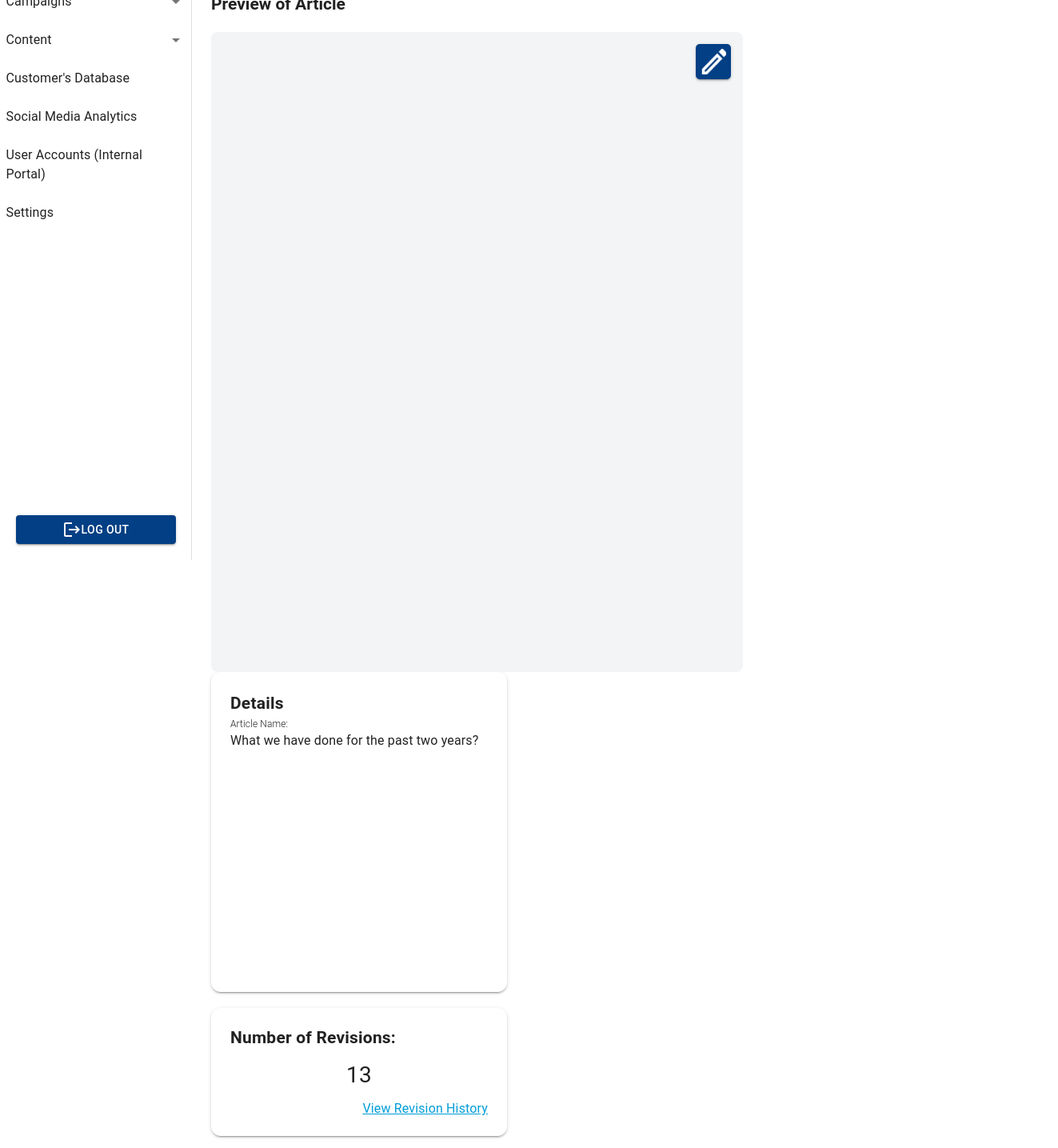
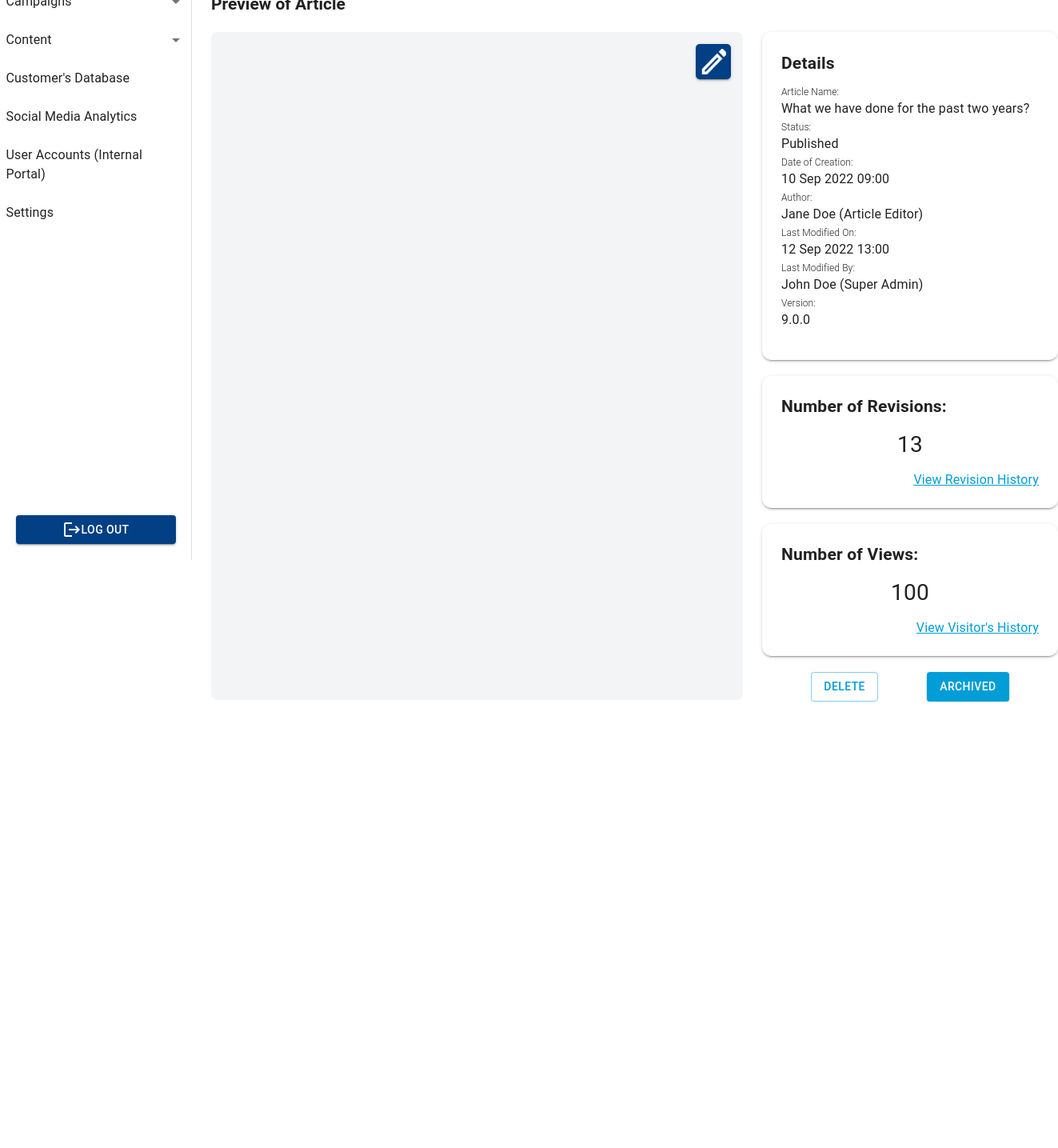
Before and after one commit to dsc-project-mr/mr-fe-internal, a Next.js app: page /view_article in a window 1280 px wide. Shown: the part 100-1535 px from the top of the page at 80% size, 1323 px wide, since content can reach past the window. After the commit the page ends 977 px from the top, so only its background shows below. Built offline with nearby package versions, Linux system fonts and the light colour scheme.

Commit message:
refactor: Modularise component

```diff
--- /dev/null
+++ b/components/ViewArticlePage/ArticlePanel.tsx
@@ -0,0 +1,45 @@
+import { Box } from '@mui/system'
+
+const ArticlePanel = () => {
+  return (
+    <Box
+      sx={{
+        backgroundColor: '#F3F4F6',
+        width: 665,
+        height: 835,
+        borderRadius: 2,
+        position: 'relative',
+      }}
+    >
+      <Box
+        width={'44px'}
+        height={'44px'}
+        sx={{
+          backgroundColor: '#023F84',
+          borderRadius: '5px',
+          display: 'flex',
+          alignItems: 'center',
+          justifyContent: 'center',
+          position: 'absolute',
+          top: '15px',
+          right: '15px',
+          boxShadow:
+            '0px 3px 1px -2px rgba(0, 0, 0, 0.2), 0px 2px 2px rgba(0, 0, 0, 0.14), 0px 1px 5px rgba(0, 0, 0, 0.12);',
+          cursor: 'pointer',
+        }}
+      >
+        <Box
+          component="img"
+          src="images/edit_icon.png"
+          sx={{
+            display: 'flex',
+            justifyContent: 'center',
+            height: 32,
+          }}
+        />
+      </Box>
+    </Box>
+  )
+}
+
+export default ArticlePanel
--- /dev/null
+++ b/components/ViewArticlePage/DetailsPanel.tsx
@@ -0,0 +1,48 @@
+import { Paper, Typography } from '@mui/material'
+
+const DetailSegment = ({ title, desc }: { title: string; desc: string }) => {
+  return (
+    <>
+      <Typography fontSize={'12px'} fontWeight={300}>
+        {title}
+      </Typography>
+      <Typography fontSize={'16px'} fontWeight={400} marginBottom={'2px'}>
+        {desc}
+      </Typography>
+    </>
+  )
+}
+
+const DetailsPanel = () => {
+  return (
+    <Paper
+      elevation={2}
+      sx={{
+        height: 410,
+        borderRadius: 3,
+        marginBottom: '20px',
+        padding: '24px',
+      }}
+    >
+      <Typography fontSize={'21px'} fontWeight={700} marginBottom="10px">
+        Details
+      </Typography>
+
+      <DetailSegment
+        title={'Article Name:'}
+        desc={'What we have done for the past two years?'}
+      />
+      <DetailSegment title={'Status:'} desc={'Published'} />
+      <DetailSegment title={'Date of Creation: '} desc={'10 Sep 2022 09:00'} />
+      <DetailSegment title={'Author: '} desc={'Jane Doe (Article Editor)'} />
+      <DetailSegment title={'Last Modified On: '} desc={'12 Sep 2022 13:00'} />
+      <DetailSegment
+        title={'Last Modified By: '}
+        desc={'John Doe (Super Admin)'}
+      />
+      <DetailSegment title={'Version: '} desc={'9.0.0'} />
+    </Paper>
+  )
+}
+
+export default DetailsPanel
--- /dev/null
+++ b/components/ViewArticlePage/RevisionsPanel.tsx
@@ -0,0 +1,34 @@
+import { Paper, Typography } from '@mui/material'
+
+const RevisionsPanel = () => {
+  return (
+    <Paper
+      elevation={2}
+      sx={{
+        height: 165,
+        borderRadius: 3,
+        marginBottom: '20px',
+        padding: '12px 24px',
+        display: 'flex',
+        flexDirection: 'column',
+        justifyContent: 'space-evenly',
+      }}
+    >
+      <Typography fontSize={'21px'} fontWeight={700}>
+        Number of Revisions:
+      </Typography>
+      <Typography textAlign={'center'} fontSize={'28px'} fontWeight={400}>
+        13
+      </Typography>
+      <Typography
+        textAlign={'right'}
+        color="#009DD7"
+        sx={{ textDecoration: 'underline' }}
+      >
+        View Revision History
+      </Typography>
+    </Paper>
+  )
+}
+
+export default RevisionsPanel
--- /dev/null
+++ b/components/ViewArticlePage/ViewsPanel.tsx
@@ -0,0 +1,34 @@
+import { Paper, Typography } from '@mui/material'
+
+const ViewsPanel = () => {
+  return (
+    <Paper
+      elevation={2}
+      sx={{
+        height: 165,
+        borderRadius: 3,
+        marginBottom: '20px',
+        padding: '12px 24px',
+        display: 'flex',
+        flexDirection: 'column',
+        justifyContent: 'space-evenly',
+      }}
+    >
+      <Typography fontSize={'21px'} fontWeight={700}>
+        Number of Views:
+      </Typography>
+      <Typography textAlign={'center'} fontSize={'28px'} fontWeight={400}>
+        100
+      </Typography>
+      <Typography
+        textAlign={'right'}
+        color="#009DD7"
+        sx={{ textDecoration: 'underline' }}
+      >
+        View Visitor&apos;s History
+      </Typography>
+    </Paper>
+  )
+}
+
+export default ViewsPanel
--- a/components/ViewArticlePage/index.tsx
+++ b/components/ViewArticlePage/index.tsx
@@ -1,5 +1,9 @@
-import { Button, Grid, Paper, Typography } from '@mui/material'
+import { Button, Grid, Typography } from '@mui/material'
 import { Box } from '@mui/system'
+import ArticlePanel from './ArticlePanel'
+import DetailsPanel from './DetailsPanel'
+import RevisionsPanel from './RevisionsPanel'
+import ViewsPanel from './ViewsPanel'
 
 const ViewArticlePage = () => {
   return (
@@ -25,120 +29,15 @@ const ViewArticlePage = () => {
           Preview of Article
         </Typography>
       </Grid>
-      <Grid container item>
+      <Grid container item wrap="nowrap">
         <Grid>
-          <Box
-            sx={{
-              backgroundColor: '#F3F4F6',
-              width: 665,
-              height: 800,
-              borderRadius: 2,
-              position: 'relative',
-            }}
-          >
-            <Box
-              width={'44px'}
-              height={'44px'}
-              sx={{
-                backgroundColor: '#023F84',
-                color: 'white',
-                borderRadius: '5px',
-                display: 'flex',
-                alignItems: 'center',
-                justifyContent: 'center',
-                position: 'absolute',
-                top: '15px',
-                right: '15px',
-                boxShadow:
-                  '0px 3px 1px -2px rgba(0, 0, 0, 0.2), 0px 2px 2px rgba(0, 0, 0, 0.14), 0px 1px 5px rgba(0, 0, 0, 0.12);',
-                cursor: 'pointer',
-              }}
-            >
-              <Box
-                component="img"
-                src="images/edit_icon.png"
-                sx={{
-                  display: 'flex',
-                  justifyContent: 'center',
-                  height: 32,
-                }}
-              />
-            </Box>
-          </Box>
+          <ArticlePanel />
         </Grid>
         <Grid width="24px" />
         <Grid width={370}>
-          <Paper
-            elevation={2}
-            sx={{
-              height: 400,
-              borderRadius: 3,
-              marginBottom: '20px',
-              padding: '24px',
-            }}
-          >
-            <Typography fontSize={'21px'} fontWeight={700}>
-              Details
-            </Typography>
-            <Typography fontSize={'12px'} fontWeight={300}>
-              Article Name:
-            </Typography>
-            <Typography fontSize={'16px'} fontWeight={400}>
-              What we have done for the past two years?
-            </Typography>
-          </Paper>
-          <Paper
-            elevation={2}
-            sx={{
-              height: 160,
-              borderRadius: 3,
-              marginBottom: '20px',
-              padding: '12px 24px',
-              display: 'flex',
-              flexDirection: 'column',
-              justifyContent: 'space-evenly',
-            }}
-          >
-            <Typography fontSize={'21px'} fontWeight={700}>
-              Number of Revisions:
-            </Typography>
-            <Typography textAlign={'center'} fontSize={'28px'} fontWeight={400}>
-              13
-            </Typography>
-            <Typography
-              textAlign={'right'}
-              color="#009DD7"
-              sx={{ textDecoration: 'underline' }}
-            >
-              View Revision History
-            </Typography>
-          </Paper>
-          <Paper
-            elevation={2}
-            sx={{
-              height: 160,
-              borderRadius: 3,
-              marginBottom: '20px',
-              padding: '12px 24px',
-              display: 'flex',
-              flexDirection: 'column',
-              justifyContent: 'space-evenly',
-            }}
-          >
-            <Typography fontSize={'21px'} fontWeight={700}>
-              Number of Views:
-            </Typography>
-            <Typography textAlign={'center'} fontSize={'28px'} fontWeight={400}>
-              100
-            </Typography>
-            <Typography
-              textAlign={'right'}
-              color="#009DD7"
-              sx={{ textDecoration: 'underline' }}
-            >
-              View Visitor&apos;s History
-            </Typography>
-          </Paper>
+          <DetailsPanel />
+          <RevisionsPanel />
+          <ViewsPanel />
           <Box
             sx={{
               display: 'flex',
```
